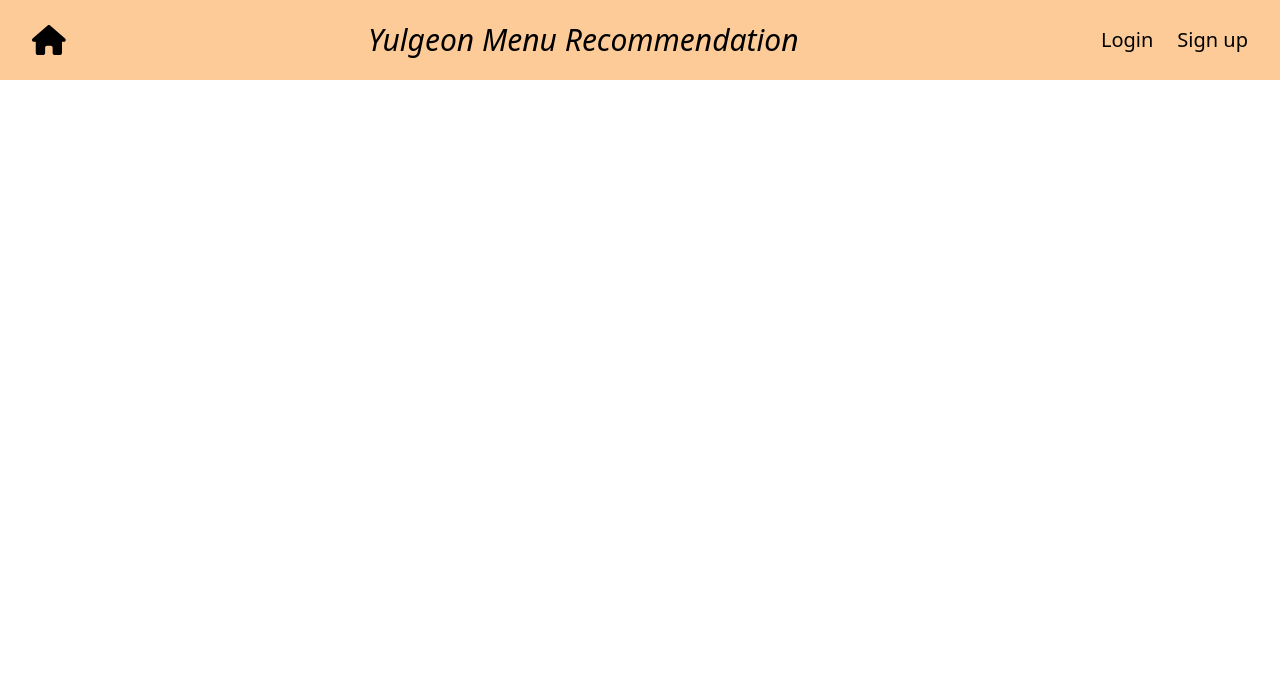
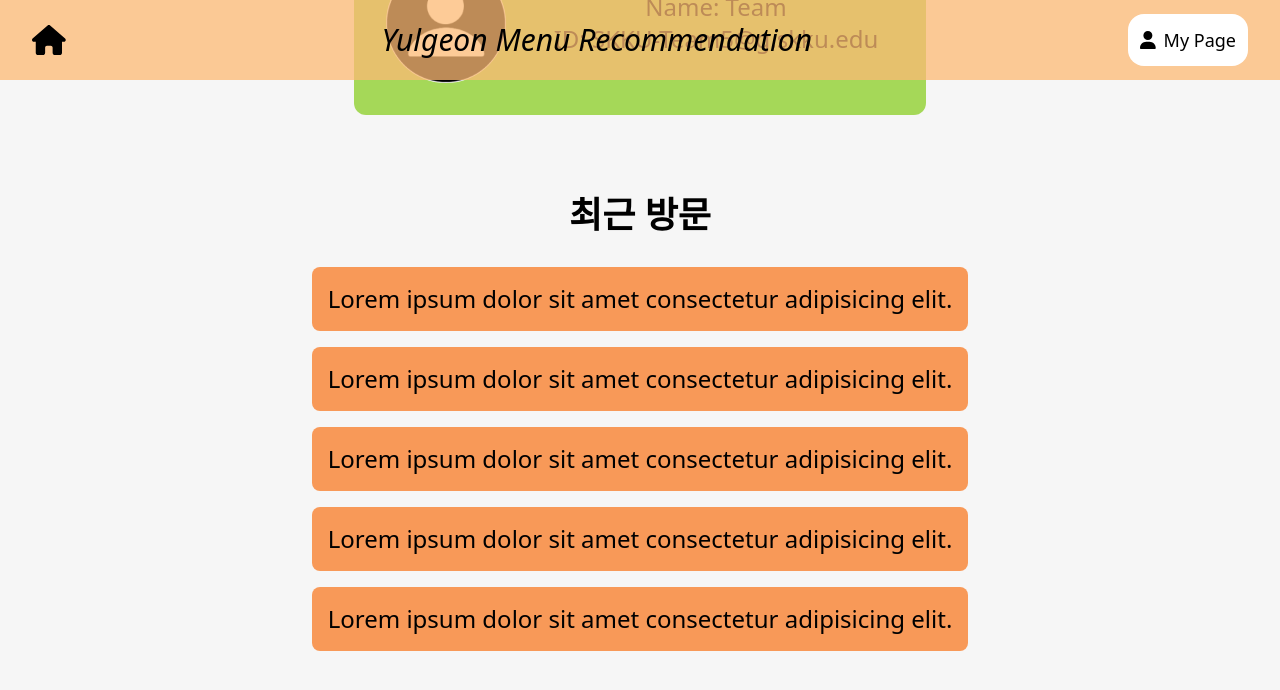
Before and after one commit to seoyoon98/frontend, a React (Create React App) app: page / in a window 1280 px wide. Shown: the top 690 px of the page. Built offline with nearby package versions, Linux system fonts and the light colour scheme.

Commit message:
MyPage 부분적 제작

```diff
--- a/src/App.js
+++ b/src/App.js
@@ -2,16 +2,24 @@ import React, { useState } from "react";
 
 import Header from "./components/Header";
 import Login from "./components/Login";
+import MyPage from "./components/MyPage";
 
 function App() {
   const [loginModalOpen, setLoginModalOpen] = useState(false);
+  const [myPageOpen, setMyPageOpen] = useState(false);
 
   return (
     <div className="w-screen relative">
-      <Header isLoginOpen={loginModalOpen} onLoginClick={setLoginModalOpen} />
+      <Header
+        isLoginOpen={loginModalOpen}
+        onLoginClick={setLoginModalOpen}
+        isMyPageOpen={myPageOpen}
+        onMyPageClick={setMyPageOpen}
+      />
       {loginModalOpen ? (
         <Login isLoginOpen={loginModalOpen} onXClick={setLoginModalOpen} />
       ) : null}
+      <MyPage />
     </div>
   );
 }
--- a/src/components/Header.jsx
+++ b/src/components/Header.jsx
@@ -2,21 +2,25 @@ import React, { useState } from "react";
 import { FontAwesomeIcon } from "@fortawesome/react-fontawesome";
 import { faUser, faHouse } from "@fortawesome/free-solid-svg-icons";
 
-const Header = ({ isLoginOpen, onLoginClick }) => {
-  const [login, setLogin] = useState(false);
+const Header = ({ isLoginOpen, onLoginClick, isMyPageOpen, onMyPageClick }) => {
+  const [login, setLogin] = useState(true);
 
   const onClickLoginBtnClick = () => {
     onLoginClick(!isLoginOpen);
   };
 
+  const onMyPageBtnClick = () => {
+    onMyPageClick(!isMyPageOpen);
+  };
+
   const upperButton = login ? (
-    <a
-      href="/"
+    <button
       className="text-lg bg-white rounded-[16px] p-3 text-center hover:bg-[#e1e1e1] duration-150"
+      onClick={onMyPageBtnClick}
     >
       <FontAwesomeIcon icon={faUser} className="mr-2" />
       <span>My Page</span>
-    </a>
+    </button>
   ) : (
     <div className="flex">
       <button
@@ -32,7 +36,7 @@ const Header = ({ isLoginOpen, onLoginClick }) => {
   );
 
   return (
-    <div className="z-3 w-full text-3xl flex justify-between items-center px-8 h-20 bg-orange-300/[0.75] text-black">
+    <div className="fixed top-0 z-3 w-full text-3xl flex justify-between items-center px-8 h-20 bg-orange-300/[0.75] text-black">
       <a href="/" className="hover:text-slate-600/[0.8] duration-200">
         <FontAwesomeIcon icon={faHouse} />
       </a>
--- /dev/null
+++ b/src/components/MyPage.jsx
@@ -0,0 +1,41 @@
+import React from "react";
+
+import userProfile from "../assets/user.png";
+
+const MyPage = () => {
+  return (
+    <div className="flex flex-col justify-center items-center w-full pt-20 h-screen bg-[#e1e1e1]/[0.3] p-8">
+      <div className="flex justify-center items-center mb-20 bg-lime-500/[0.7] p-8 pr-12 rounded-xl">
+        <img
+          className="w-[120px] h-[120px] mr-12 rounded-full"
+          src={userProfile}
+          alt="Profile Img"
+        />
+        <div className="flex flex-col justify-center items-center">
+          <span className="text-2xl">Name: Team</span>
+          <span className="text-2xl">ID: SKKU-Team5@g.skku.edu</span>
+        </div>
+      </div>
+      <p className="font-bold text-4xl mb-8">최근 방문</p>
+      <ul className="text-2xl min-w-[300px] flex flex-col justify-start items-center mb-[250px]">
+        <li className="bg-orange-500/[0.7] p-4 mb-4 rounded-lg">
+          Lorem ipsum dolor sit amet consectetur adipisicing elit.
+        </li>
+        <li className="bg-orange-500/[0.7] p-4 mb-4 rounded-lg">
+          Lorem ipsum dolor sit amet consectetur adipisicing elit.
+        </li>
+        <li className="bg-orange-500/[0.7] p-4 mb-4 rounded-lg">
+          Lorem ipsum dolor sit amet consectetur adipisicing elit.
+        </li>
+        <li className="bg-orange-500/[0.7] p-4 mb-4 rounded-lg">
+          Lorem ipsum dolor sit amet consectetur adipisicing elit.
+        </li>
+        <li className="bg-orange-500/[0.7] p-4 mb-4 rounded-lg">
+          Lorem ipsum dolor sit amet consectetur adipisicing elit.
+        </li>
+      </ul>
+    </div>
+  );
+};
+
+export default MyPage;
--- a/src/styles/output.css
+++ b/src/styles/output.css
@@ -571,6 +571,10 @@ video {
   --tw-backdrop-sepia:  ;
 }
 
+.fixed {
+  position: fixed;
+}
+
 .absolute {
   position: absolute;
 }
@@ -643,6 +647,15 @@ video {
   top: 1.75rem;
 }
 
+.top-0 {
+  top: 0px;
+}
+
+.my-8 {
+  margin-top: 2rem;
+  margin-bottom: 2rem;
+}
+
 .mr-2 {
   margin-right: 0.5rem;
 }
@@ -691,6 +704,34 @@ video {
   margin-bottom: 0.25rem;
 }
 
+.mr-5 {
+  margin-right: 1.25rem;
+}
+
+.mr-10 {
+  margin-right: 2.5rem;
+}
+
+.mr-20 {
+  margin-right: 5rem;
+}
+
+.mr-12 {
+  margin-right: 3rem;
+}
+
+.mb-20 {
+  margin-bottom: 5rem;
+}
+
+.mb-\[300px\] {
+  margin-bottom: 300px;
+}
+
+.mb-\[250px\] {
+  margin-bottom: 250px;
+}
+
 .flex {
   display: flex;
 }
@@ -711,6 +752,22 @@ video {
   height: 100vh;
 }
 
+.h-\[500px\] {
+  height: 500px;
+}
+
+.h-\[120px\] {
+  height: 120px;
+}
+
+.h-\[800px\] {
+  height: 800px;
+}
+
+.h-full {
+  height: 100%;
+}
+
 .w-\[640px\] {
   width: 640px;
 }
@@ -725,6 +782,26 @@ video {
 
 .w-full {
   width: 100%;
+}
+
+.w-\[700px\] {
+  width: 700px;
+}
+
+.w-\[500px\] {
+  width: 500px;
+}
+
+.w-\[300px\] {
+  width: 300px;
+}
+
+.w-\[120px\] {
+  width: 120px;
+}
+
+.w-\[800px\] {
+  width: 800px;
 }
 
 .min-w-\[320px\] {
@@ -745,6 +822,10 @@ video {
 
 .min-w-\[300px\] {
   min-width: 300px;
+}
+
+.min-w-\[250px\] {
+  min-width: 250px;
 }
 
 .translate-x-1\/2 {
@@ -774,6 +855,10 @@ video {
 
 .items-center {
   align-items: center;
+}
+
+.justify-start {
+  justify-content: flex-start;
 }
 
 .justify-center {
@@ -812,6 +897,10 @@ video {
   border-radius: 1.5rem;
 }
 
+.rounded-xl {
+  border-radius: 0.75rem;
+}
+
 .border-2 {
   border-width: 2px;
 }
@@ -844,6 +933,10 @@ video {
 
 .border-\[\#00ff00\]\/\[0\.3\] {
   border-color: rgb(0 255 0 / 0.3);
+}
+
+.border-black\/\[0\.8\] {
+  border-color: rgb(0 0 0 / 0.8);
 }
 
 .bg-orange-300\/\[0\.75\] {
@@ -903,6 +996,31 @@ video {
   background-color: rgb(0 0 0 / 0.9);
 }
 
+.bg-\[\#e1e1e1\] {
+  --tw-bg-opacity: 1;
+  background-color: rgb(225 225 225 / var(--tw-bg-opacity));
+}
+
+.bg-\[\#e1e1e1\]\/\[0\.3\] {
+  background-color: rgb(225 225 225 / 0.3);
+}
+
+.bg-black\/\[0\.8\] {
+  background-color: rgb(0 0 0 / 0.8);
+}
+
+.bg-orange-500\/\[0\.7\] {
+  background-color: rgb(249 115 22 / 0.7);
+}
+
+.bg-orange-500\/\[\] {
+  background-color: rgb(249 115 22 / );
+}
+
+.bg-lime-500\/\[0\.7\] {
+  background-color: rgb(132 204 22 / 0.7);
+}
+
 .p-3 {
   padding: 0.75rem;
 }
@@ -917,6 +1035,14 @@ video {
 
 .p-4 {
   padding: 1rem;
+}
+
+.p-8 {
+  padding: 2rem;
+}
+
+.p-6 {
+  padding: 1.5rem;
 }
 
 .px-8 {
@@ -957,6 +1083,14 @@ video {
   padding-bottom: 0.25rem;
 }
 
+.pt-20 {
+  padding-top: 5rem;
+}
+
+.pr-12 {
+  padding-right: 3rem;
+}
+
 .text-center {
   text-align: center;
 }
@@ -986,6 +1120,10 @@ video {
   line-height: 2.5rem;
 }
 
+.font-bold {
+  font-weight: 700;
+}
+
 .italic {
   font-style: italic;
 }
@@ -1001,6 +1139,11 @@ video {
 
 .text-black\/\[0\.8\] {
   color: rgb(0 0 0 / 0.8);
+}
+
+.text-white {
+  --tw-text-opacity: 1;
+  color: rgb(255 255 255 / var(--tw-text-opacity));
 }
 
 .duration-100 {
```
Also changed, not shown: src/assets/spagetti.jpeg (added), src/assets/user.png (added).
